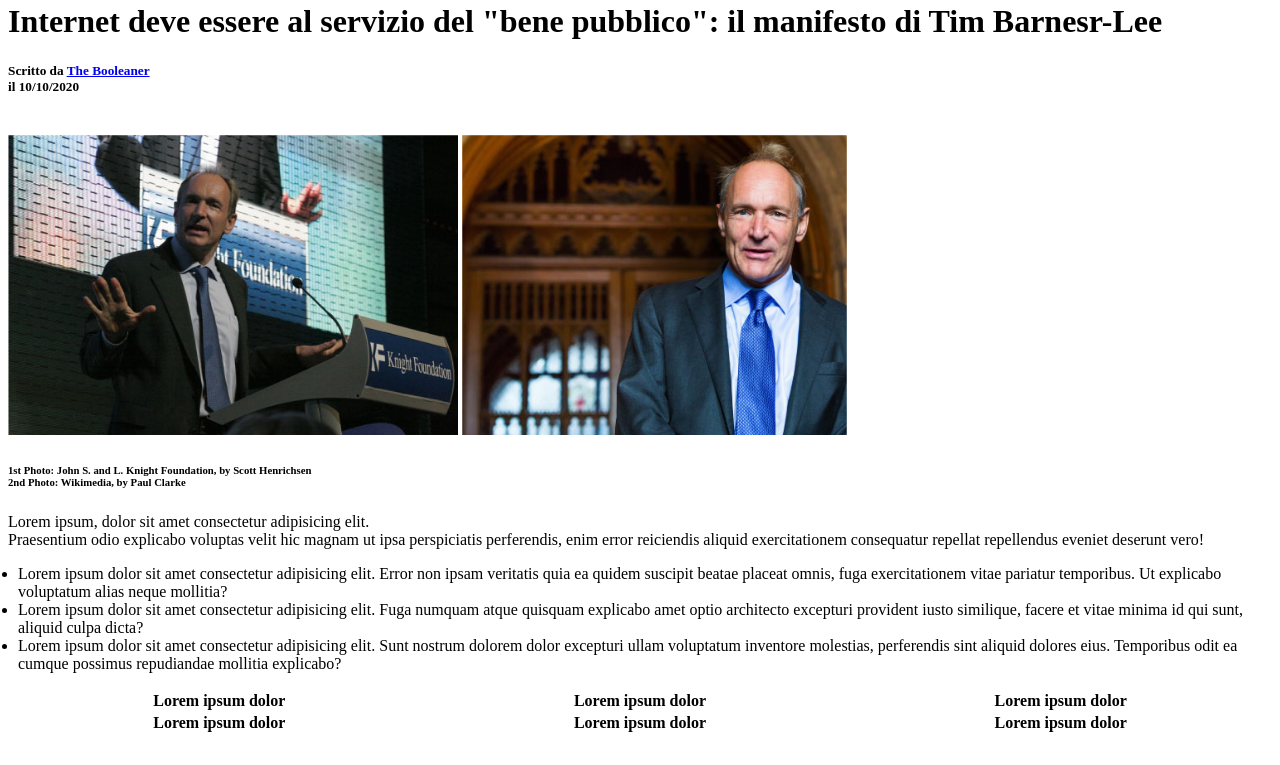
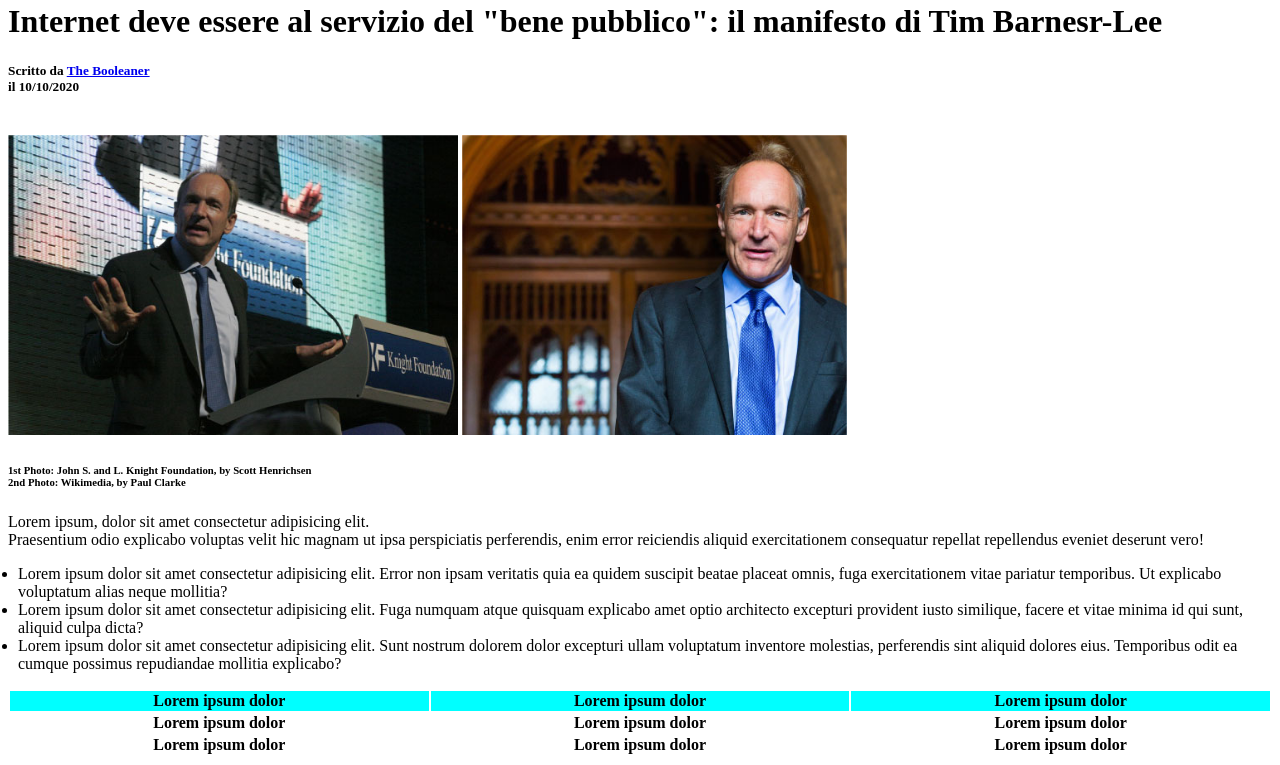
Before and after one commit to Damianopipitone/html-css-booleaner, a plain HTML site: page index.html in a window 1280 px wide. Shown: the part 83-848 px from the top of the page. Before the commit the page ends 826 px from the top, so only its background shows below. Drawn offline with Linux system fonts and the light colour scheme.

Commit message:
Manifest of Tim Barners-Lee

```diff
--- a/css/style.css
+++ b/css/style.css
@@ -11,3 +11,11 @@ stan {
 ul{
     padding-left:10px;
 }
+
+table{
+    padding-left: 0px;
+}
+
+.stripe{
+    background-color: aqua;
+}
--- a/index.html
+++ b/index.html
@@ -57,6 +57,12 @@
 
         <table style="width: 100%;">
 
+            <tr class="stripe">
+                <th>Lorem ipsum dolor</th>
+                <th>Lorem ipsum dolor</th>
+                <th>Lorem ipsum dolor</th>
+            </tr>
+
             <tr>
                 <th>Lorem ipsum dolor</th>
                 <th>Lorem ipsum dolor</th>
@@ -68,6 +74,9 @@
                 <th>Lorem ipsum dolor</th>
                 <th>Lorem ipsum dolor</th>
             </tr>
+
+
+
 
 
 
```
